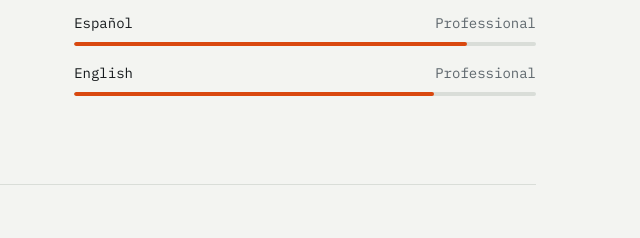
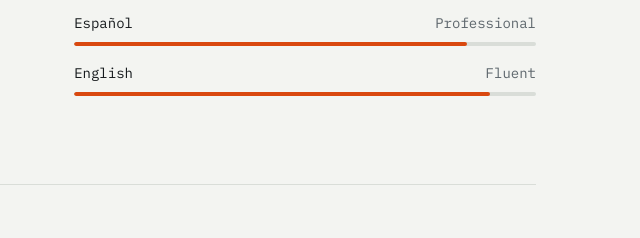
Before and after one commit to nidhal-majoul/nidhal-majoul.github.io, a plain HTML site: page index.html in a window 1280 px wide. Shown: the part 2914-3152 px from the top of the page, 640-1280 px from the left. Drawn offline with Linux system fonts and the light colour scheme; animation ran at ten frames a second.

Commit message:
Update English level

```diff
--- a/index.html
+++ b/index.html
@@ -412,7 +412,7 @@ Personal project
 <div class="row"><div><span>العربية</span><span>Native</span></div><div class="meter"><i style="width:100%"></i></div></div>
 <div class="row"><div><span>Français</span><span>Fluent</span></div><div class="meter"><i style="width:92%"></i></div></div>
 <div class="row"><div><span>Español</span><span>Professional</span></div><div class="meter"><i style="width:85%"></i></div></div>
-<div class="row"><div><span>English</span><span>Professional</span></div><div class="meter"><i style="width:78%"></i></div></div>
+<div class="row"><div><span>English</span><span>Fluent</span></div><div class="meter"><i style="width:90%"></i></div></div>
 </div>
 </div>
 </section>
```
